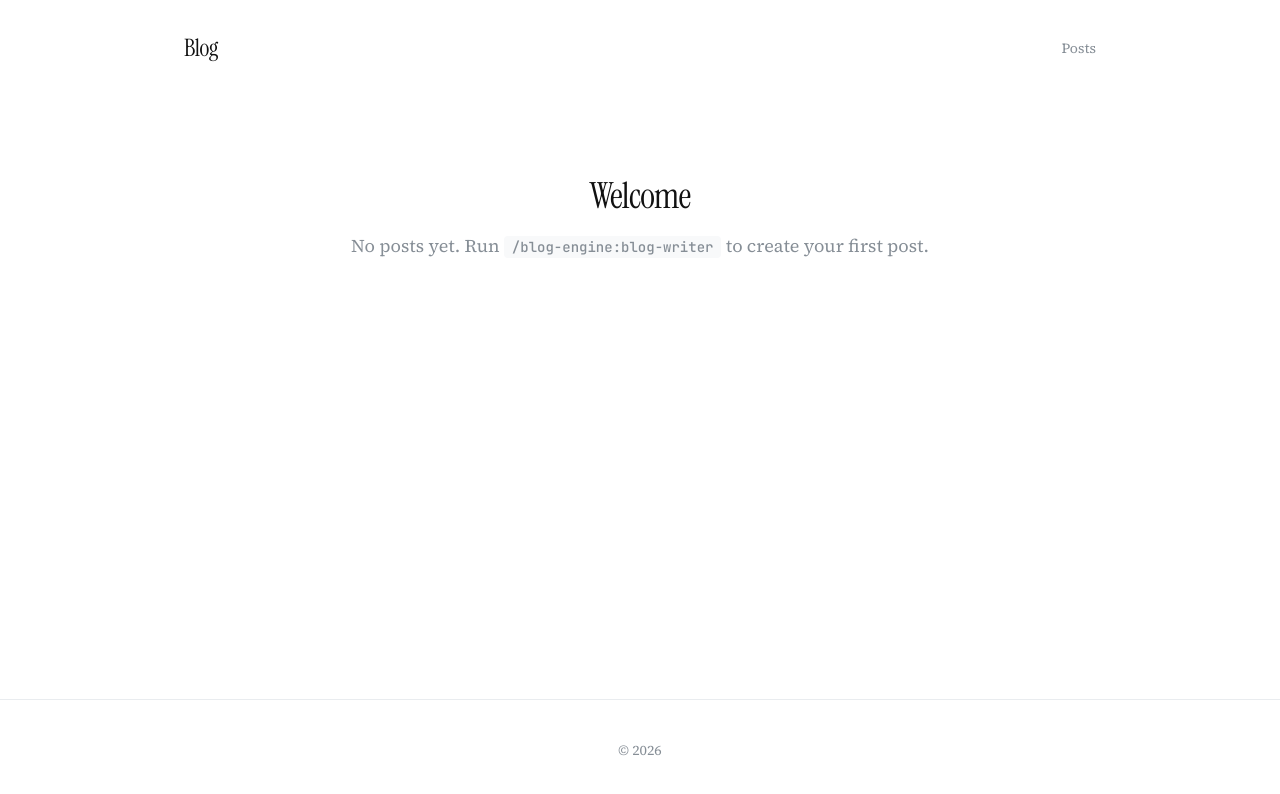
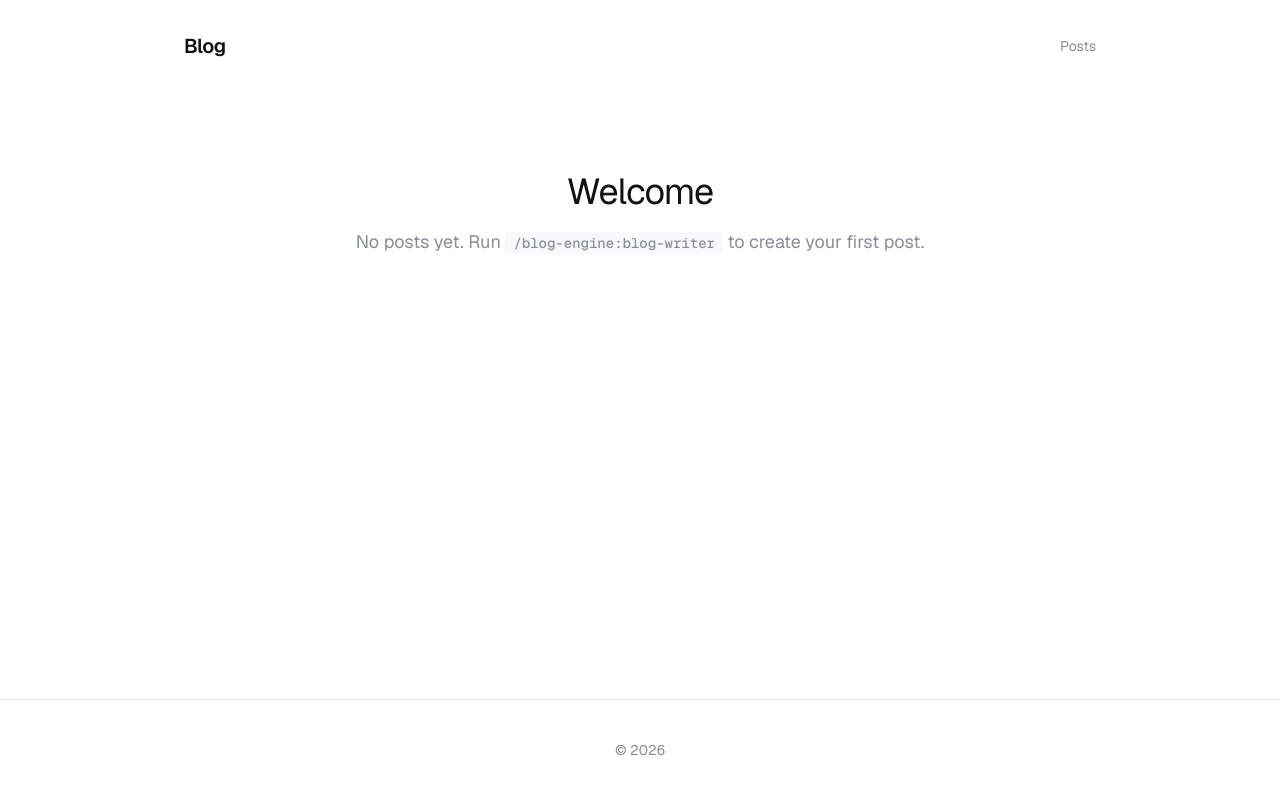
Before and after one commit to gilbreth-ai/blog-engine, a Next.js app in the folder skills/blog-setup/templates/: page / in a window 1280 px wide. Shown: the top 794 px of the page. Built offline with nearby package versions, Linux system fonts and the light colour scheme.

Commit message:
feat: font style selection (modern/editorial/minimal) in setup, default Geist

```diff
--- a/skills/blog-setup/templates/app/globals.css
+++ b/skills/blog-setup/templates/app/globals.css
@@ -16,9 +16,9 @@ html {
   --color-border: #e9ecef;
   --color-surface: #f8f9fa;
 
-  --font-heading: 'Instrument Serif', serif;
-  --font-body: 'Source Serif 4', serif;
-  --font-mono: 'JetBrains Mono', monospace;
+  --font-heading: 'Geist', sans-serif;
+  --font-body: 'Geist', sans-serif;
+  --font-mono: 'Geist Mono', monospace;
 }
 
 /* ─── Base ──────────────────────────────────────────────── */
@@ -53,7 +53,7 @@ code, pre, kbd, samp {
 .prose h3,
 .prose h4 {
   font-family: var(--font-heading);
-  font-weight: 400;
+  font-weight: 600;
 }
 
 .prose h2 {
--- a/skills/blog-setup/templates/app/layout.tsx
+++ b/skills/blog-setup/templates/app/layout.tsx
@@ -1,21 +1,20 @@
 import type { Metadata } from "next";
-import { Instrument_Serif, Source_Serif_4, JetBrains_Mono } from "next/font/google";
+import { Geist, Geist_Mono } from "next/font/google";
 import "./globals.css";
 
-const instrumentSerif = Instrument_Serif({
+const geist = Geist({
   subsets: ["latin"],
-  weight: "400",
   variable: "--font-heading",
   display: "swap",
 });
 
-const sourceSerif = Source_Serif_4({
+const geistBody = Geist({
   subsets: ["latin"],
   variable: "--font-body",
   display: "swap",
 });
 
-const jetbrainsMono = JetBrains_Mono({
+const geistMono = Geist_Mono({
   subsets: ["latin"],
   variable: "--font-mono",
   display: "swap",
@@ -37,13 +36,13 @@ export default function RootLayout({
   return (
     <html
       lang="en"
-      className={`${instrumentSerif.variable} ${sourceSerif.variable} ${jetbrainsMono.variable}`}
+      className={`${geist.variable} ${geistBody.variable} ${geistMono.variable}`}
     >
       <body className="flex min-h-screen flex-col bg-[var(--color-bg)] text-[var(--color-text)] antialiased">
         <header className="mx-auto flex w-full max-w-[960px] items-center justify-between px-6 py-8">
           <a
             href="/"
-            className="font-[family-name:var(--font-heading)] text-2xl tracking-tight text-[var(--color-text)] no-underline transition-opacity hover:opacity-70"
+            className="font-[family-name:var(--font-heading)] text-xl font-semibold tracking-tight text-[var(--color-text)] no-underline transition-opacity hover:opacity-70"
           >
             Blog
           </a>
```
Also changed, not shown: 1 other file (tests, documents, lock files or other folders).
